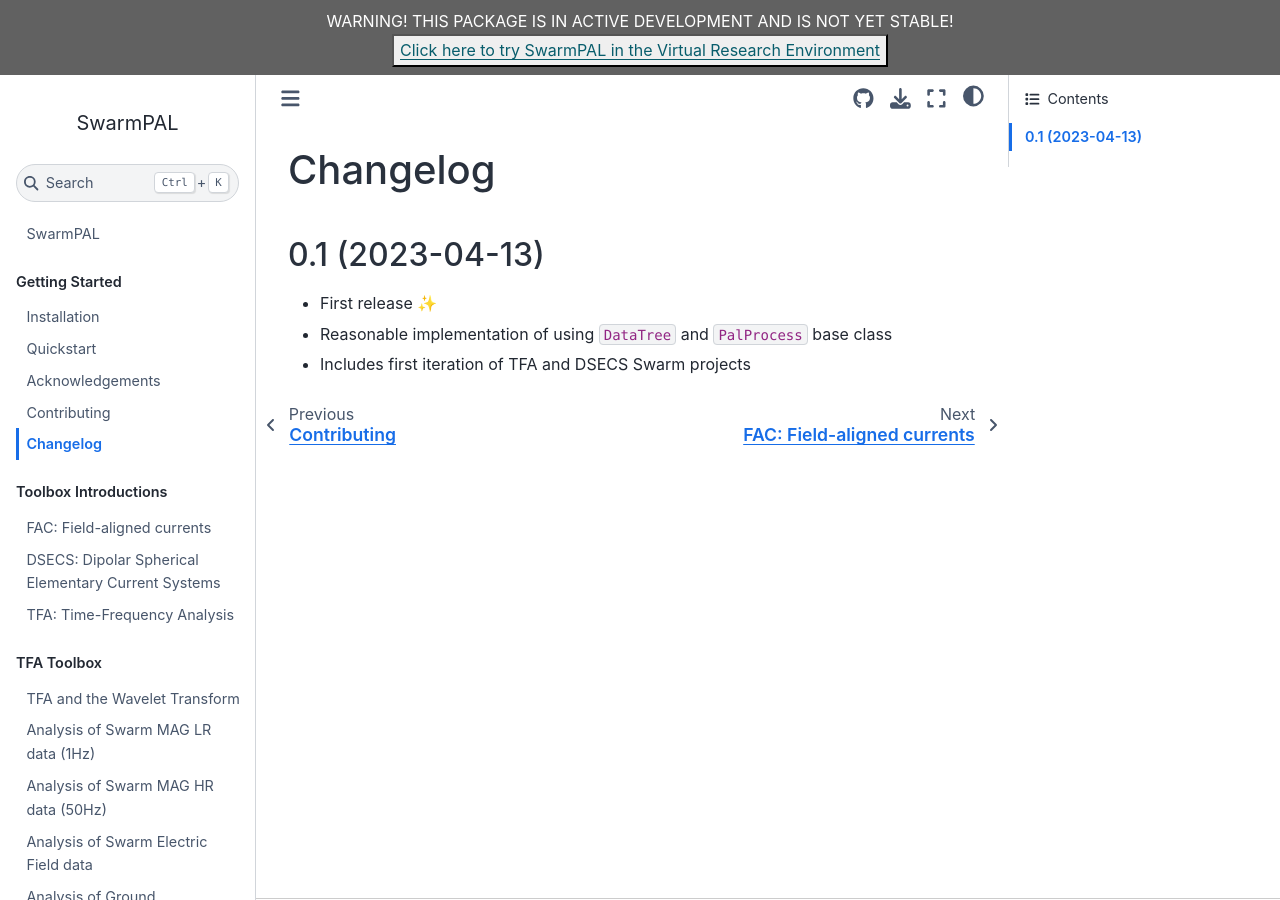
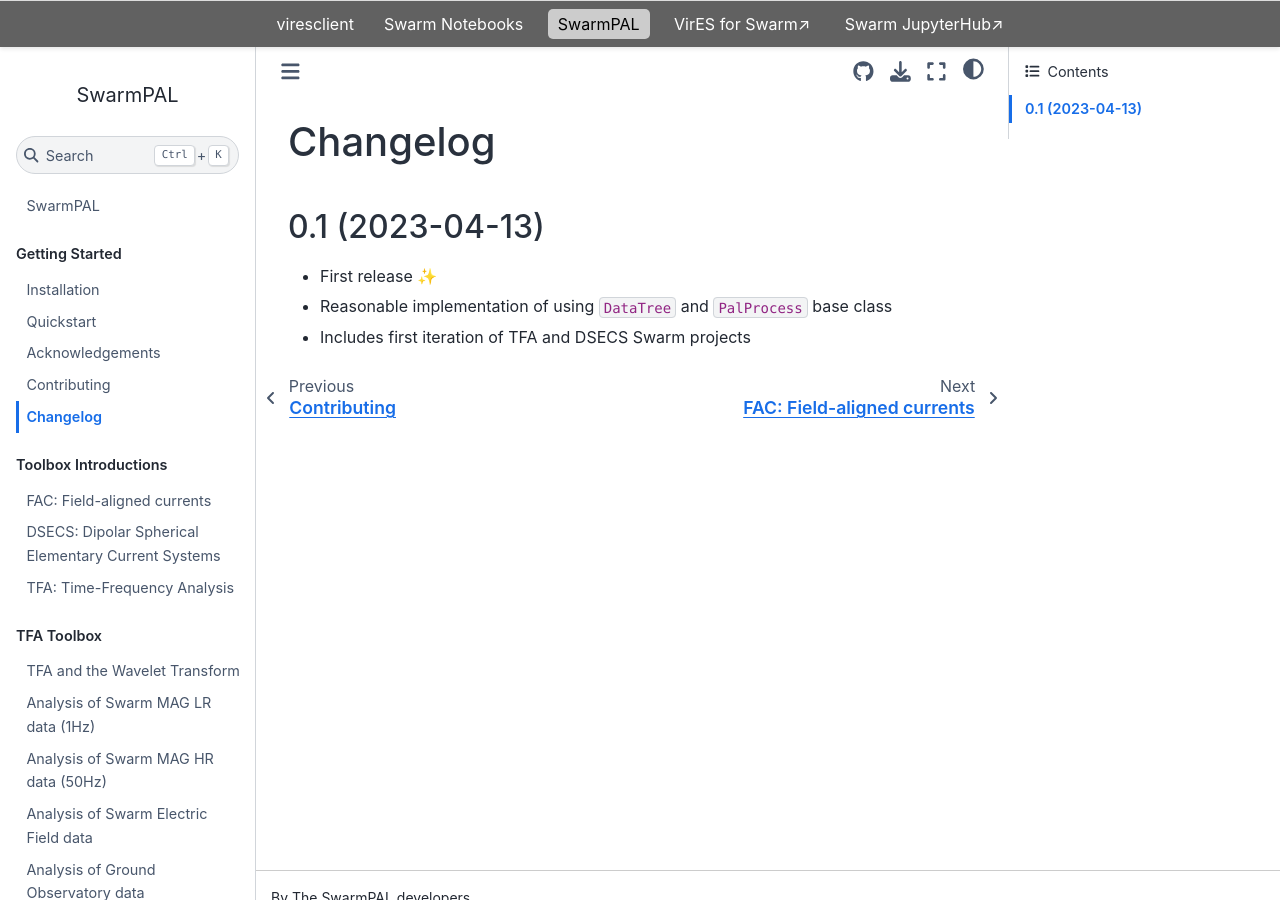
Before and after one commit to Swarm-DISC/SwarmPAL, a Sphinx documentation site: the page built from docs/changelog.md, in a window 1280 px wide and 900 px high. Built offline with Sphinx 7.4.7 and the Sphinx Book theme 1.1.4, drawn with Linux system fonts in a browser that asks for light colours.

Commit message:
Add header with links to other doc sites

```diff
--- /dev/null
+++ b/docs/_templates/sections/header.html
@@ -0,0 +1,63 @@
+<div class="custom-header-container">
+    <div>
+        <a href="https://viresclient.readthdocs.io" class="link">viresclient</a>
+    </div>
+    <div>
+        <a href="https://notebooks.vires.services" class="link">Swarm Notebooks</a>
+        <a href="" class="link-selected">SwarmPAL</a>
+        <a href="https://vires.services" target="_blank" class="link">VirES for Swarm↗</a>
+        <a href="https://vre.vires.services" target="_blank" class="link">Swarm JupyterHub↗</a>
+    </div>
+</div>
+
+<style>
+    .custom-header-container {
+        display: flex;
+        flex-wrap: wrap;
+        justify-content: center;
+        align-items: center;
+        padding: 10px;
+        background-color: #616161;
+        border-top: 1px solid #ddd;
+        width: 100%;
+        color: white;
+    }
+
+    .custom-header-container .section {
+        margin: 0 20px;
+        text-align: center;
+        padding: 5px;
+        border: 1px solid #888;
+        border-radius: 5px;
+    }
+
+    .custom-header-container .link {
+        margin: 0 5px;
+        padding: 5px 10px;
+        text-decoration: none;
+        color: white;
+    }
+
+    .custom-header-container .link:hover {
+        color: #1e90ff !important;
+    }
+
+    .custom-header-container .link-selected {
+        margin: 0 5px;
+        padding: 5px 10px;
+        text-decoration: none;
+        background-color: #ccc;
+        color: black;
+        border-radius: 5px;
+    }
+
+    @media (max-width: 600px) {
+        .custom-header-container {
+            flex-direction: column; /* Stack sections vertically on small screens */
+        }
+
+        .custom-header-container .section {
+            width: 100%; /* Full width for sections */
+        }
+    }
+</style>
--- a/docs/conf.py
+++ b/docs/conf.py
@@ -61,7 +61,7 @@
 nb_execution_raise_on_error = False
 
 # Add any paths that contain templates here, relative to this directory.
-templates_path = []
+templates_path = ["_templates"]
 
 # List of patterns, relative to source directory, that match files and
 # directories to ignore when looking for source files.
@@ -86,10 +86,6 @@
     "use_repository_button": True,
     "use_issues_button": True,
     "use_edit_page_button": True,
-    "announcement": (
-        "WARNING! THIS PACKAGE IS IN ACTIVE DEVELOPMENT AND IS NOT YET STABLE!<br>"
-        "<button><a href='https://vre.vires.services/hub/user-redirect/git-pull?repo=https%3A%2F%2Fgithub.com%2Fsmithara%2Fswarmpal-demo&amp;urlpath=lab%2Ftree%2Fswarmpal-demo%2FREADME.ipynb&amp;branch=main'>Click here to try SwarmPAL in the Virtual Research Environment</a></button>"
-    ),
 }
 
 # Add any paths that contain custom static files (such as style sheets) here,
```
